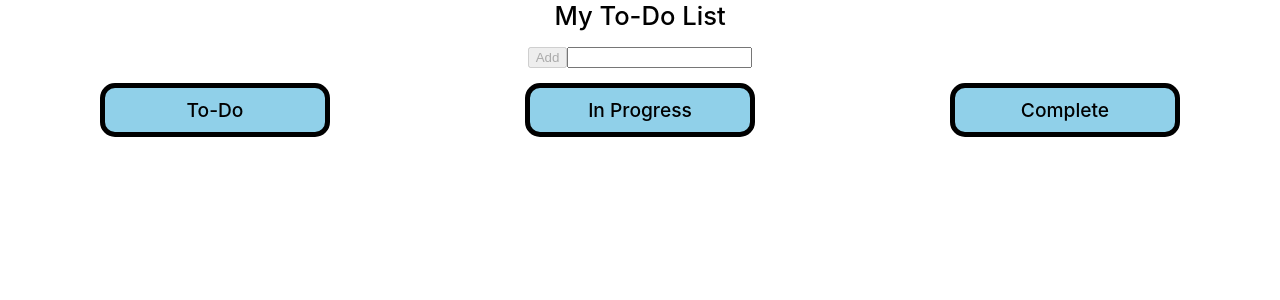
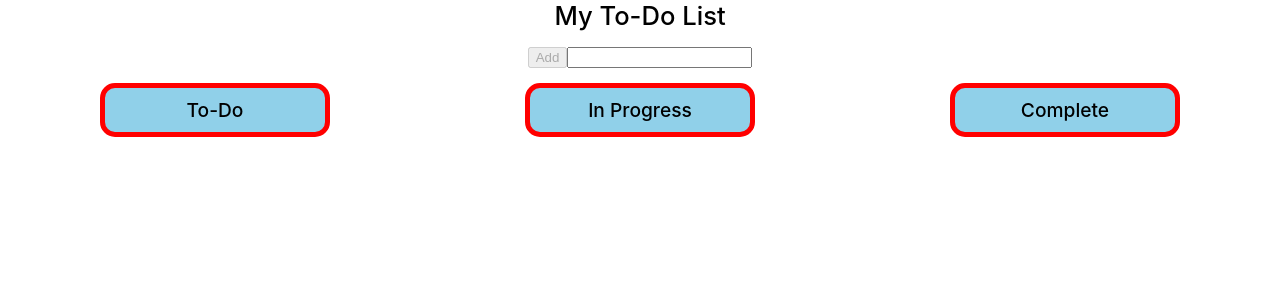
Before and after one commit to ShawnRyan-AL/Reminder, a React (Create React App) app: page / in a window 1280 px wide. Shown: the top 300 px of the page. Built offline with nearby package versions, Linux system fonts and the light colour scheme.

Commit message:
Changed list border color to red

```diff
--- a/src/App.css
+++ b/src/App.css
@@ -23,7 +23,7 @@
 .to-do-list__complete {
   border: solid;
   border-width: 5px;
-  border-color: black;
+  border-color: red;
   border-radius: 15px;
   padding: 10px;
   background-color: #90d0e9;
```
